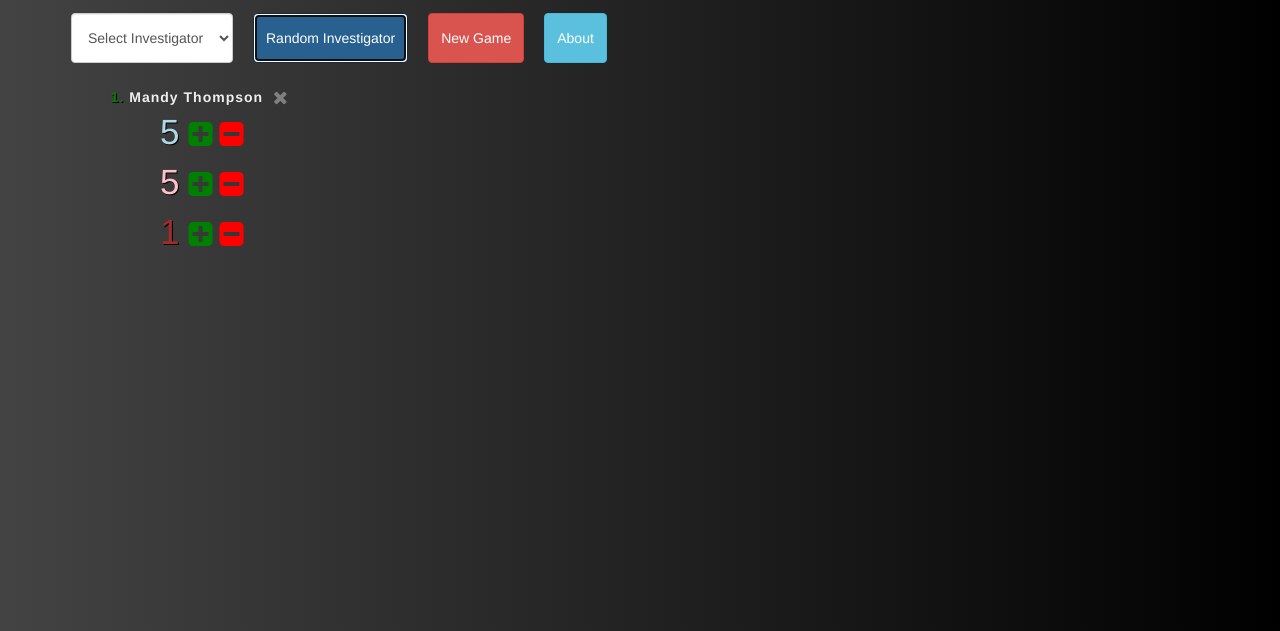
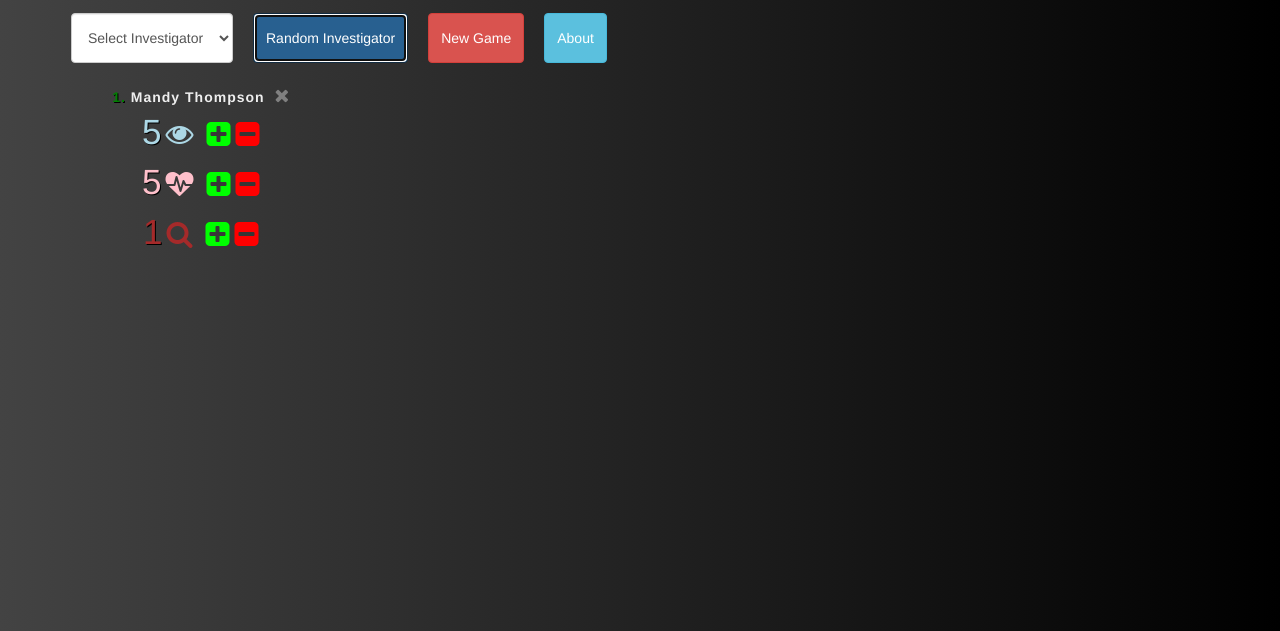
Before and after one commit to rontejada1991/elder_sign_companion, a plain HTML site: page index.html in a window 1280 px wide. Both pictures are taken after a click on the button "Random Investigator". Shown: the part 169-800 px from the top of the page. Drawn offline with nearby package versions, Linux system fonts and the light colour scheme; files that its build step writes are made by us from their sources.

Commit message:
Added stat icons for better UI

```diff
--- a/assets/css/stylesheet.css
+++ b/assets/css/stylesheet.css
@@ -33,7 +33,7 @@ body .name, body .profession {
 
 .sanity, .stamina, .clues {
   font-size: 2.5em;
-  margin: 0 5px;
+  margin-right: 3px;
   text-shadow: 1px 1px black;
 }
 
@@ -49,21 +49,53 @@ body .name, body .profession {
   color: brown;
 }
 
-.fa-times, .fa-plus-square, .fa-minus-square {
-  margin: 0 3px;
+i.fa-lg {
+  vertical-align: 0;
 }
 
-.fa-times.fa-lg {
-  color: gray;
+.fa-times, .fa-plus-square, .fa-minus-square {
+  margin-left: 4px;
+}
+
+.fa-heartbeat, .fa-eye, .fa-search {
+  margin-right: 8px;
+}
+
+.fa-heartbeat {
+  color: #ffc0cb;
+}
+
+.fa-eye {
+  color: #add8e6;
+}
+
+.fa-search {
+  color: brown;
+}
+
+.fa-times {
+  color: #808080;
   margin-left: 10px;
 }
 
+.fa-times:active {
+  color: #404040;
+}
+
 .fa-plus-square {
-  color: green;
+  color: #00ff00;
+}
+
+.fa-plus-square:active {
+  color: #008000;
 }
 
 .fa-minus-square {
-  color: red;
+  color: #ff0000;
+}
+
+.fa-minus-square:active {
+  color: #800000;
 }
 
 .empty {
@@ -71,8 +103,9 @@ body .name, body .profession {
 }
 
 .investigator {
-  margin-bottom: 15px;
-  height: 200px;
+  margin-bottom: 20px;
+  /*height: 300px;*/
+  /*width: 300px;*/
 }
 
 #investigators {
--- a/assets/js/script.js
+++ b/assets/js/script.js
@@ -61,11 +61,11 @@ $(function() {
   });
 
   $("#investigators").on("click", ".fa-plus-square", function() {
-    changeValue($(this).prev(), true);
+    changeValue($(this).prev().prev(), true);
   });
 
   $("#investigators").on("click", ".fa-minus-square", function() {
-    changeValue($(this).prev().prev(), false);
+    changeValue($(this).prev().prev().prev(), false);
   });
 
   $("#random_investigator").on("click", function() {
@@ -161,11 +161,11 @@ function generateInvestigatorDiv() {
     "<div class='investigator empty col-xs-6 col-sm-6 col-md-4 col-lg-3'>" +
       "<span id='investigator_num'>" + investNum + ". </span><span class='name'>Name</span>" +
         "<i class='fa fa-times fa-lg' aria-hidden='true'></i><br>" +
-      "<span class='sanity'>Sanity</span><i class='fa fa-plus-square fa-2x' aria-hidden='true'></i>" +
+      "<span class='sanity'>Sanity</span><i class='fa fa-eye fa-2x' aria-hidden='true'></i><i class='fa fa-plus-square fa-2x' aria-hidden='true'></i>" +
         "<i class='fa fa-minus-square fa-2x' aria-hidden='true'></i><br>" +
-      "<span class='stamina'>Stamina</span><i class='fa fa-plus-square fa-2x' aria-hidden='true'></i>" +
+      "<span class='stamina'>Stamina</span><i class='fa fa-heartbeat fa-2x' aria-hidden='true'></i><i class='fa fa-plus-square fa-2x' aria-hidden='true'></i>" +
         "<i class='fa fa-minus-square fa-2x' aria-hidden='true'></i><br>" +
-      "<span class='clues'>Clues</span><i class='fa fa-plus-square fa-2x' aria-hidden='true'></i>" +
+      "<span class='clues'>Clues</span><i class='fa fa-search fa-2x' aria-hidden='true'></i></i><i class='fa fa-plus-square fa-2x' aria-hidden='true'></i>" +
         "<i class='fa fa-minus-square fa-2x' aria-hidden='true'></i>" +
     "</div>");
   }
--- a/index.html
+++ b/index.html
@@ -55,13 +55,13 @@
       <p><strong>Investigator Card Anatomy - </strong></p>
       <div id="example_investigator">
         <span id='investigator_num'>Player Number. </span><span class="name">Investigator Name</span>
-          <i class='fa fa-times fa-lg' aria-hidden='true'></i><span class="instructions">(Remove Investigator)</span><br>
-        <span class='sanity'>Sanity</span><i class='fa fa-plus-square fa-2x' aria-hidden='true'></i>
-          <i class='fa fa-minus-square fa-2x' aria-hidden='true'></i><span class="instructions">(Increase/Decrease Sanity by 1)</span><br>
-        <span class='stamina'>Stamina</span><i class='fa fa-plus-square fa-2x' aria-hidden='true'></i>
-          <i class='fa fa-minus-square fa-2x' aria-hidden='true'></i><span class="instructions">(Increase/Decrease Stamina by 1)</span><br>
-        <span class='clues'>Clues</span><i class='fa fa-plus-square fa-2x' aria-hidden='true'></i>
-          <i class='fa fa-minus-square fa-2x' aria-hidden='true'></i><span class="instructions">(Increase/Decrease Clues by 1)</span><br>
+          <i class='fa fa-times fa-lg' aria-hidden='true'></i><span class="instructions"> (Remove Investigator)</span><br>
+        <span class='sanity'>Sanity</span><i class='fa fa-eye fa-2x' aria-hidden='true'></i><i class='fa fa-plus-square fa-2x' aria-hidden='true'></i>
+          <i class='fa fa-minus-square fa-2x' aria-hidden='true'></i><span class="instructions"> (Increase/Decrease Sanity by 1)</span><br>
+        <span class='stamina'>Stamina</span><i class='fa fa-heartbeat fa-2x' aria-hidden='true'></i><i class='fa fa-plus-square fa-2x' aria-hidden='true'></i>
+          <i class='fa fa-minus-square fa-2x' aria-hidden='true'></i><span class="instructions"> (Increase/Decrease Stamina by 1)</span><br>
+        <span class='clues'>Clues</span><i class='fa fa-search fa-2x' aria-hidden='true'></i><i class='fa fa-plus-square fa-2x' aria-hidden='true'></i>
+          <i class='fa fa-minus-square fa-2x' aria-hidden='true'></i><span class="instructions"> (Increase/Decrease Clues by 1)</span><br>
       </div>
 
       <p>Created By Ronald Tejada &copy; Copyright 2016</p>
```
Also changed, not shown: README.txt, 1 other file.
